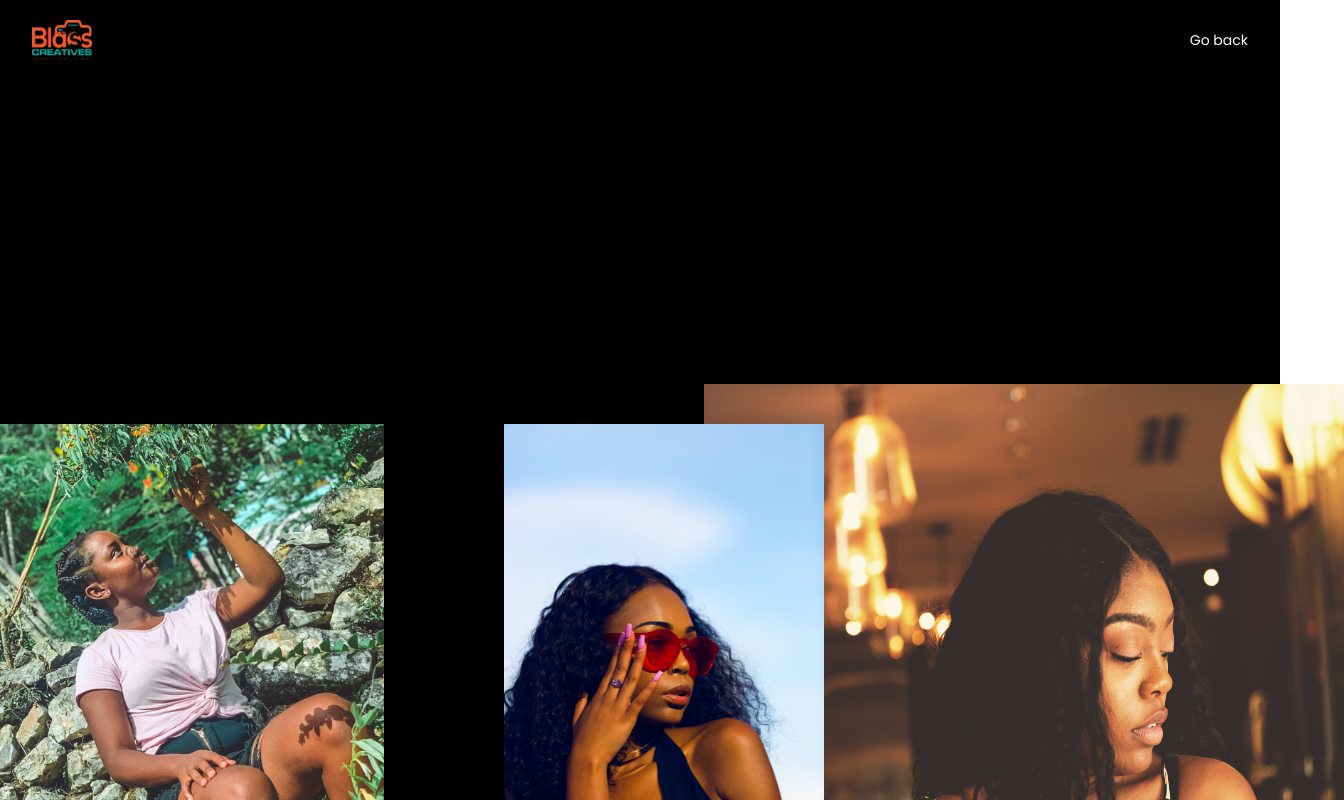
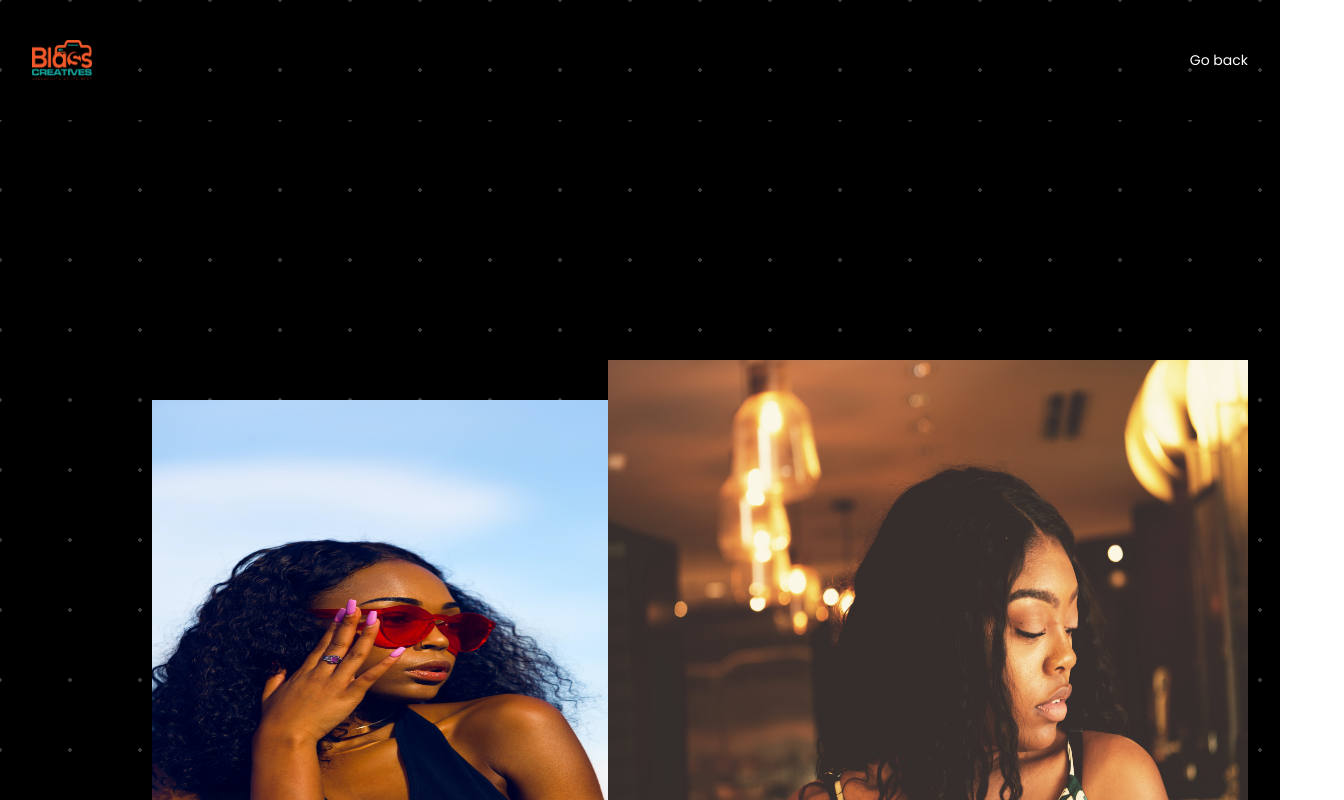
Before and after one commit to kwameaj67/blass_creatives, a React (Create React App) app: page /gallery in a window 1280 px wide. Shown: the top 800 px of the page, 1344 px wide, since content can reach past the window. Built offline with nearby package versions, Linux system fonts and the light colour scheme.

Commit message:
changes gallery

```diff
--- a/src/Pages/Gallery/Gallery.js
+++ b/src/Pages/Gallery/Gallery.js
@@ -11,14 +11,39 @@ import gall6 from '../../assets/engin-akyurt-Np8r_VcKZzw-unsplash.jpg'
 import gall7 from '../../assets/oladimeji-odunsi-wecunh3nBrA-unsplash.jpg'
 import gall8 from '../../assets/alex-sorto--fowxtAtWW8-unsplash.jpg'
 import gall9 from '../../assets/quaid-lagan-92YQRw3-__I-unsplash.jpg'
-import { TweenMax, Power3} from 'gsap'
+import { TweenMax,TimelineLite,Power3} from 'gsap'
 
 const Gallery = () => {
+    let app = useRef(null)
+    let imagesSection1 = useRef(null)
+    // let imagesSection2 = useRef(null)
+    // let imagesSection3 = useRef(null)
+    // let imagesSection4 = useRef(null)
+    let tl = new TimelineLite()
+
+    const animation = ()=> {
+        // IMAGES VAR
+        const gall2 = imagesSection1.firstElementChild
+        const gall3 = imagesSection1.lastElementChild
+
+        TweenMax.to(app,0,{css:{visibility:'visible'}})
+
+        tl.from(gall2, 1.2 , {y:1280, ease:Power3.easeOut})
+        .from(gall2.firstElementChild, 2, { scale:1.6, ease:Power3.easeInOut}, .2)
+        .from(gall3, 1.2 , {y:1280, ease:Power3.easeOut}, .2)
+        .from(gall3.firstElementChild, 2, { scale:1.6, ease:Power3.easeInOut}, .2)
+
+        console.log(gall2,gall3)
+    }
     useEffect(() => {
         document.title = "Gallery - BlassCreatives"
+        // console.log(app)
+        // console.log(imagesSection1)
+        animation()
     })
+
     return (
-        <div className="gallery-page" >
+        <div className="gallery-page" ref={el => app = el}>
             <div className="gallery-header">
                 <div className="gallery-nav">
                     <Link to="/">
@@ -31,33 +56,33 @@ const Gallery = () => {
                     </div>
                 </div>
             </div>
-            <div className="gallery-image-container">
-                <div className="gallery-img ">
-                   <img src={gall1} alt="gall1" className="gall1" loading="lazy" />
+            <div className="gallery-image-container" >
+                <div className="gallery-img" ref={el => imagesSection1 = el} >
                    <img src={gall2} alt="gall2" className="gall2" loading="lazy" />
                    <img src={gall3} alt="gall3" className="gall3"  loading="lazy"/>
                 </div>
-                <div className="gallery-img ">
+                <div className="gallery-img " >
                    <img src={gall5} alt="gall5" className="gall5" loading="lazy"/>
                    <img src={gall9} alt="gall9" className="gall9" loading="lazy"/>
                 </div>
-                <div className="gallery-img ">
+                <div className="gallery-img " >
                    <img src={gall8} alt="gall8" className="gall8" loading="lazy"/>
                    <img src={gall7} alt="gall7" className="gall7" loading="lazy"/>
                 </div>
-                <div className="gallery-img ">
+                <div className="gallery-img " >
                    <img src={gall6} alt="gall6" className="gall6" loading="lazy"/>
                 </div>
-                <div className="gallery-img ">
+                <div className="gallery-img " >
+                    <img src={gall1} alt="gall1" className="gall1" loading="lazy" />
                    <img src={gall4} alt="gall4" className="gall4" loading="lazy"/>
                 </div>
             </div>
             <footer className="gallery-footer">
                        <div className="gallery-socials">
                           <ul>
-                            <li><a href="#social"><i className="fab fa-facebook-f"></i></a></li>
+                            <li><a href="https://web.facebook.com/Blass-Creatives-109164497905839/"><i className="fab fa-facebook-f"></i></a></li>
                             <li><a href="#social"><i className="fab fa-twitter"></i></a></li>
-                            <li><a href="#social"><i className="fab fa-instagram"></i></a></li>
+                            <li><a href="https://www.instagram.com/blasscreatives_/"><i className="fab fa-instagram"></i></a></li>
                           </ul>
                      </div>
                     <p>BlassCreatives &copy; {new Date().getFullYear()}. Designed by <span><a className="design" href="https://twitter.com/___papakwame">papakwame</a></span></p>
--- a/src/Pages/Gallery/gallery.css
+++ b/src/Pages/Gallery/gallery.css
@@ -7,6 +7,10 @@
     background-color: #000;
     width: 100vw;
     height: 100vh;
+    opacity: 1;
+    background-image:  radial-gradient(#000000 1.75px, transparent 1.75px), radial-gradient(#3b3b3b 1.75px, #000000 1.75px);
+    background-size: 70px 70px;
+    background-position: 0 0,35px 35px;
 }
 
 .gallery-nav{
@@ -14,7 +18,7 @@
     flex-direction: row;
     justify-content: space-between;
     align-items: center;
-    height: 10vh;
+    height: 15vh;
     margin: 0rem 2rem;
 
 }
@@ -36,8 +40,11 @@
     background-color: transparent;
 }
 .gallery-image-container{
-    margin-top: 4rem;
     background-color: #000;
+    opacity: 1;
+    background-image:  radial-gradient(#000000 1.75px, transparent 1.75px), radial-gradient(#3b3b3b 1.75px, #000000 1.75px);
+    background-size: 70px 70px;
+    background-position: 0 0,35px 35px;
 }
  .gallery-img  {
     display: flex;
@@ -48,8 +55,9 @@
     padding: 15rem 0rem;
 }
   .gallery-img  .gall1{
-    width:40vw;
-    height: 60vh;
+    width:50vw;
+    height: 70vh;
+    bottom:100px;
 }
   .gallery-img  .gall2{
     width:40vw;
@@ -103,6 +111,10 @@
     flex-direction: column;
     width: 100%;
     background-color: #000;
+    opacity: 1;
+    background-image:  radial-gradient(#000000 1.75px, transparent 1.75px), radial-gradient(#3b3b3b 1.75px, #000000 1.75px);
+    background-size: 70px 70px;
+    background-position: 0 0,35px 35px;
   }
   .gallery-socials ul li{
     display: inline-block;
@@ -183,4 +195,8 @@
         position: relative;
         left:0px;
     }
+    .gallery-img  .gall1{
+        position: relative;
+        bottom:0px;
+    }
 }
```
